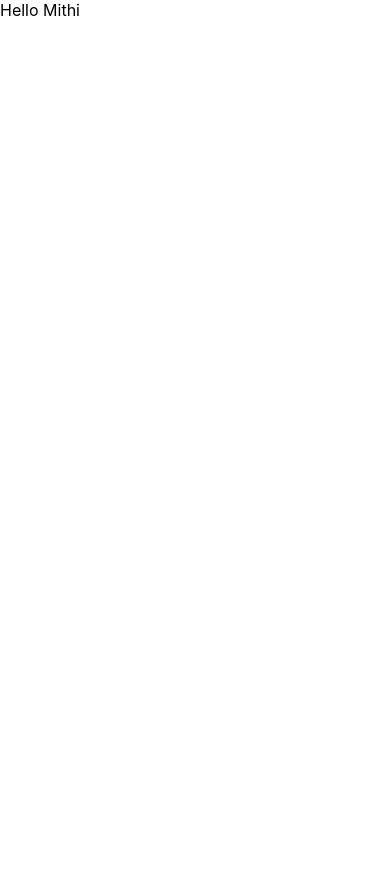
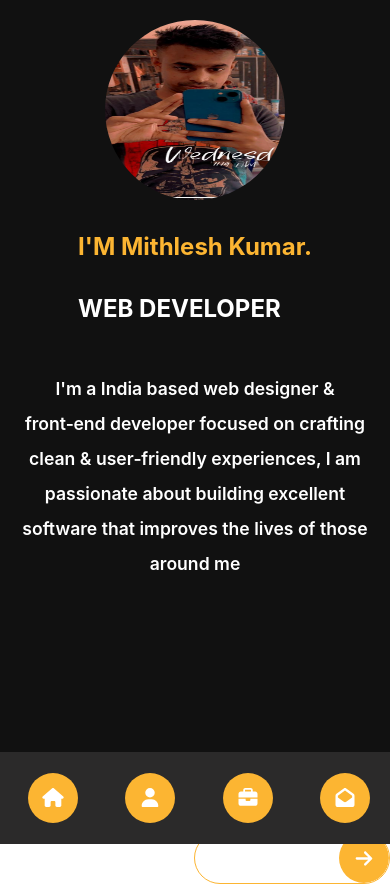
Before and after one commit to Mithi-code/react-portfolio, a React (Create React App) app: page /about in a window 390 px wide. Before the commit the page ends 844 px from the top, so only its background shows below. Built offline with nearby package versions, Linux system fonts and the light colour scheme.

Commit message:
home page

```diff
--- a/package.json
+++ b/package.json
@@ -3,6 +3,10 @@
   "version": "0.1.0",
   "private": true,
   "dependencies": {
+    "@fortawesome/fontawesome-svg-core": "^6.4.0",
+    "@fortawesome/free-regular-svg-icons": "^6.4.0",
+    "@fortawesome/free-solid-svg-icons": "^6.4.0",
+    "@fortawesome/react-fontawesome": "^0.2.0",
     "@testing-library/jest-dom": "^5.17.0",
     "@testing-library/react": "^13.4.0",
     "@testing-library/user-event": "^13.5.0",
--- a/src/App.js
+++ b/src/App.js
@@ -1,7 +1,11 @@
+import Header from "./component/Header";
+import Home from "./pages/Home";
+
 function App() {
   return (
     <div className="App">
-     Hello Mithi
+      <Header />
+      <Home />
     </div>
   );
 }
--- /dev/null
+++ b/src/component/Header.js
@@ -0,0 +1,31 @@
+import React from "react";
+import "./header.css";
+import { FontAwesomeIcon } from "@fortawesome/react-fontawesome";
+
+import { faHouse, faUser, faBriefcase, faEnvelopeOpen } from "@fortawesome/free-solid-svg-icons";
+const Header = () => {
+  return (
+    <div className="header">
+      <ul className="icon-menu">
+        <li className="icon-box">
+            <h2>Home</h2>
+          <FontAwesomeIcon icon={faHouse} className="icon" />
+        </li>
+        <li className="icon-box">
+        <h2>Home</h2>
+          <FontAwesomeIcon icon={faUser} className="icon" />
+        </li>
+        <li className="icon-box">
+        <h2>Home</h2>
+          <FontAwesomeIcon icon={faBriefcase} className="icon" />
+        </li>
+        <li className="icon-box">
+        <h2>Home</h2>
+          <FontAwesomeIcon icon={faEnvelopeOpen} className="icon" />
+        </li>
+      </ul>
+    </div>
+  );
+};
+
+export default Header;
--- /dev/null
+++ b/src/component/header.css
@@ -0,0 +1,85 @@
+.header {
+  position: fixed;
+  right: 30px;
+  display: flex;
+  align-items: center;
+  top: 50%;
+  opacity: 1;
+  transition: opacity 0.3s;
+  -webkit-transition: opacity 0.3s;
+  transform: translateY(-50%);
+  z-index: 2;
+}
+
+.icon-box {
+  width: 50px;
+  height: 50px;
+  list-style: none;
+  position: relative;
+  display: flex;
+  align-items: center;
+  transition: 0.3s;
+  margin: 20px 0;
+  border-radius: 50%;
+  background: #2b2a2a;
+  cursor: pointer;
+  text-align: center;
+  background-color: #fcb532;
+}
+
+.icon {
+  left: 0;
+  right: 0;
+  margin: 0 auto;
+  display: block;
+  text-align: center;
+  font-size: 35px;
+  top: 15px;
+  color: #fff;
+  width: 40px;
+  height: 19px;
+}
+
+h2 {
+  display: none;
+  color: #fff;
+}
+
+.icon-box:hover {
+  text-align: center;
+  border-radius: 30px 0 0 30px;
+}
+
+.icon-box:hover h2 {
+  background-color: #fcb532;
+  display: block;
+  margin: 0;
+  text-align: center;
+  border-radius: 30px 0 0 30px;
+}
+
+@media (max-width: 991px) {
+  .header {
+    left: 0;
+    right: auto;
+    bottom: 0;
+    top: auto;
+    transform: none;
+    width: 100%;
+    display: flex;
+    justify-content: space-between;
+    background: #2b2a2a;
+    padding: 4px;
+    z-index: 10;
+    height: 10vh;
+  }
+
+  .icon-menu {
+    display: flex;
+    align-items: center;
+    justify-content: space-around;
+    width: 100%;
+    margin: 0;
+    padding: 0;
+  }
+}
--- /dev/null
+++ b/src/pages/Home.js
@@ -0,0 +1,36 @@
+import React from "react";
+import "./home.css";
+import img from "./WhatsApp Image 2023-07-10 at 12.54.25 PM.jpeg";
+import { FontAwesomeIcon } from "@fortawesome/react-fontawesome";
+import { faArrowRight } from "@fortawesome/free-solid-svg-icons";
+
+const Home = () => {
+  return (
+    <>
+      <div className="container">
+        <div className="yellow"></div>
+        <div className="bg"></div>
+        <div className="details">
+          <img src={img} alt="" />
+          <h1 className="title">
+            I'M Mithlesh Kumar. <br /> <span>WEB DEVELOPER</span>
+          </h1>
+          <p className="title_p">
+            I'm a India based web designer & front‑end developer focused on
+            crafting clean & user‑friendly experiences, I am passionate about
+            building excellent software that improves the lives of those around
+            me
+          </p>
+          <button className="about-me-btn button">
+           <span> More About Me</span>
+           <span className="icon-arrow">
+           <FontAwesomeIcon icon={faArrowRight}  className="icon"/>
+           </span>
+          </button>
+        </div>
+      </div>
+    </>
+  );
+};
+
+export default Home;
--- /dev/null
+++ b/src/pages/home.css
@@ -0,0 +1,173 @@
+.yellow {
+  background-color: #fcb532;
+  position: fixed;
+  height: 200%;
+  width: 100%;
+  transform: rotate(-15deg);
+  left: -83%;
+  top: -50%;
+}
+
+.container {
+  background-color: #111111;
+  height: 100vh;
+  display: flex;
+}
+
+.bg {
+  background-image: url("./WhatsApp\ Image\ 2023-07-10\ at\ 12.54.25\ PM.jpeg");
+  background-size: cover;
+  background-repeat: no-repeat;
+  background-position: top;
+  object-fit: contain;
+  position: relative;
+  width: 30%;
+  height: calc(100vh - 80px);
+  z-index: 11;
+  border-radius: 30px;
+  left: 40px;
+  top: 40px;
+  box-shadow: 0 0 7px rgba(0, 0, 0, 0.9);
+}
+
+.details {
+  width: 30%;
+  display: flex;
+  justify-content: center;
+  align-items: center;
+  flex-direction: column;
+  position: absolute;
+  right: 10%;
+  top: 23%;
+}
+
+.details img {
+  display: none;
+}
+
+.title_p {
+  color: #fff;
+  font-size: 16px;
+  font-weight: 600;
+  margin: 15px 0 28px;
+  line-height: 35px;
+  text-align: right;
+}
+
+.title {
+  color: #fcb532;
+  font-size: 41px;
+  line-height: 62px;
+  font-weight: 700;
+  position: relative;
+  padding-right: 70px;
+}
+
+.title span {
+  color: #fff;
+}
+
+.about-me-btn {
+  overflow: hidden;
+  display: flex;
+  justify-content: center;
+  align-items: center;
+  line-height: 1.4;
+  border-radius: 35px;
+  white-space: nowrap;
+  text-overflow: ellipsis;
+  text-align: center;
+  vertical-align: middle;
+  user-select: none;
+  transition: all 0.25s ease-in-out;
+  text-transform: uppercase;
+  position: absolute;
+  right: 0;
+  bottom: -40px;
+  z-index: 1;
+  padding: 0 0 0 15px;
+  font-size: 15px;
+  font-weight: 600;
+  color: #fff;
+  background-color: transparent;
+  cursor: pointer;
+  border: 1px solid #fcb532;
+  outline: none;
+}
+
+
+
+.about-me-btn:hover {
+  background-color: #fcb532;
+   transition: all 0.25s ease-in-out;
+  left: auto;
+}
+
+.icon-arrow {
+  width: 50px;
+  height: 50px;
+  list-style: none;
+  position: relative;
+  display: flex;
+  align-items: center;
+  transition: 0.3s;
+  border-radius: 50%;
+  background: #2b2a2a;
+  cursor: pointer;
+  text-align: center;
+  background-color: #fcb532;
+  margin: 0;
+}
+
+@media (max-width: 991px) {
+  .bg {
+    text-align: center;
+    width: 30%;
+    height: 30%;
+    border-radius: 50%;
+  }
+
+  .yellow {
+    display: none;
+  }
+
+  .bg {
+    background-image: none;
+    width: 0;
+    height: 0;
+  }
+
+  .details {
+    display: flex;
+    width: 100%;
+    height: 100%;
+    position: unset;
+    align-items: center;
+    justify-content: flex-start;
+  }
+
+  .title {
+    padding: 0 10px;
+    font-size: 1.5rem;
+  }
+
+  .title_p {
+    padding: 0 20px;
+    font-size: 1.1rem;
+    text-align: center;
+  }
+
+  .details img {
+    display: block;
+    margin-top: 20px;
+    width: 180px;
+    height: 180px;
+    border-radius: 50%;
+  }
+}
+
+@media (max-width: 1500px) and (min-width: 992px) {
+  .details {
+    width: 50%;
+  }
+}
```
Also changed, not shown: src/pages/WhatsApp Image 2023-07-10 at 12.54.25 PM.jpeg (added), 1 other file (tests, documents, lock files or other folders).
